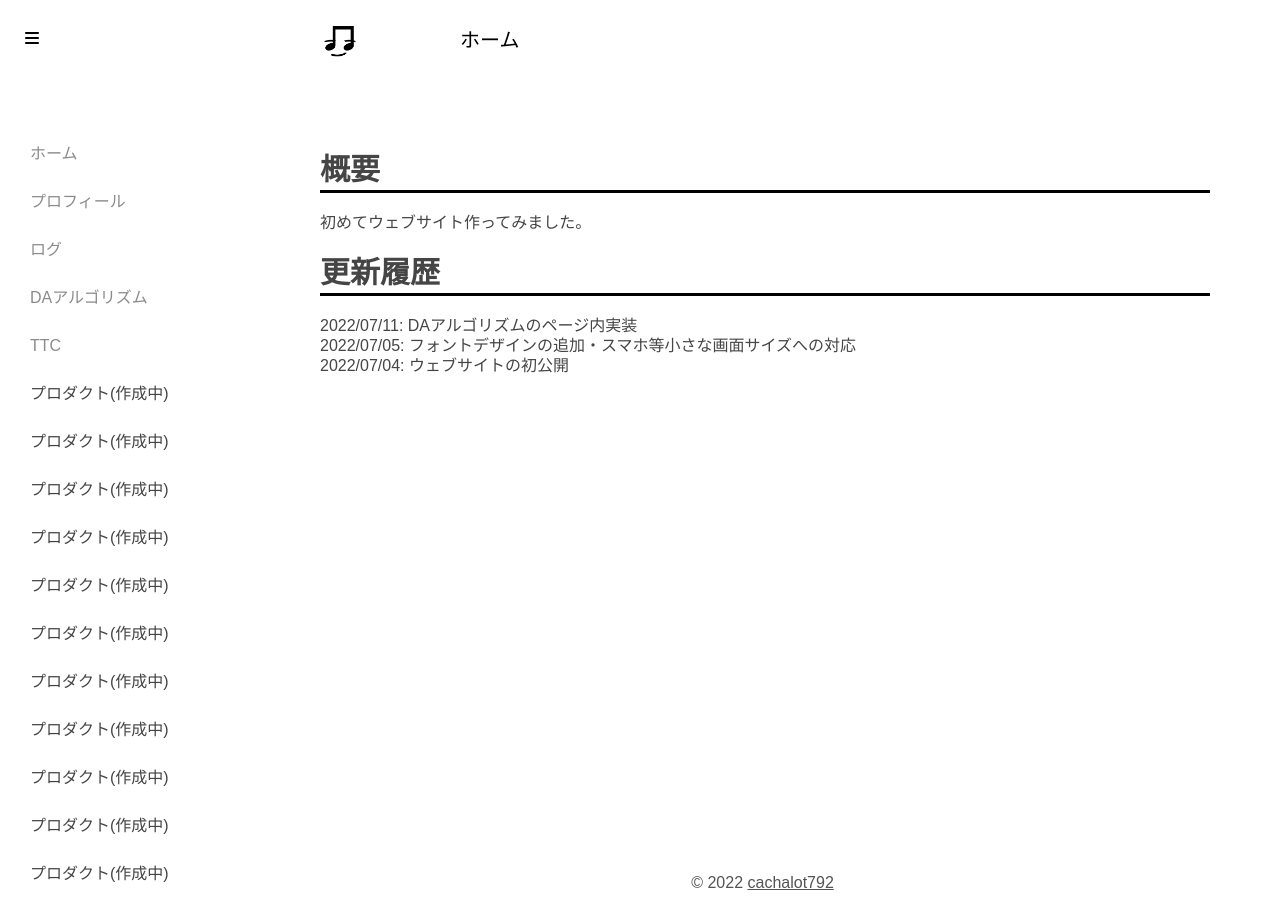
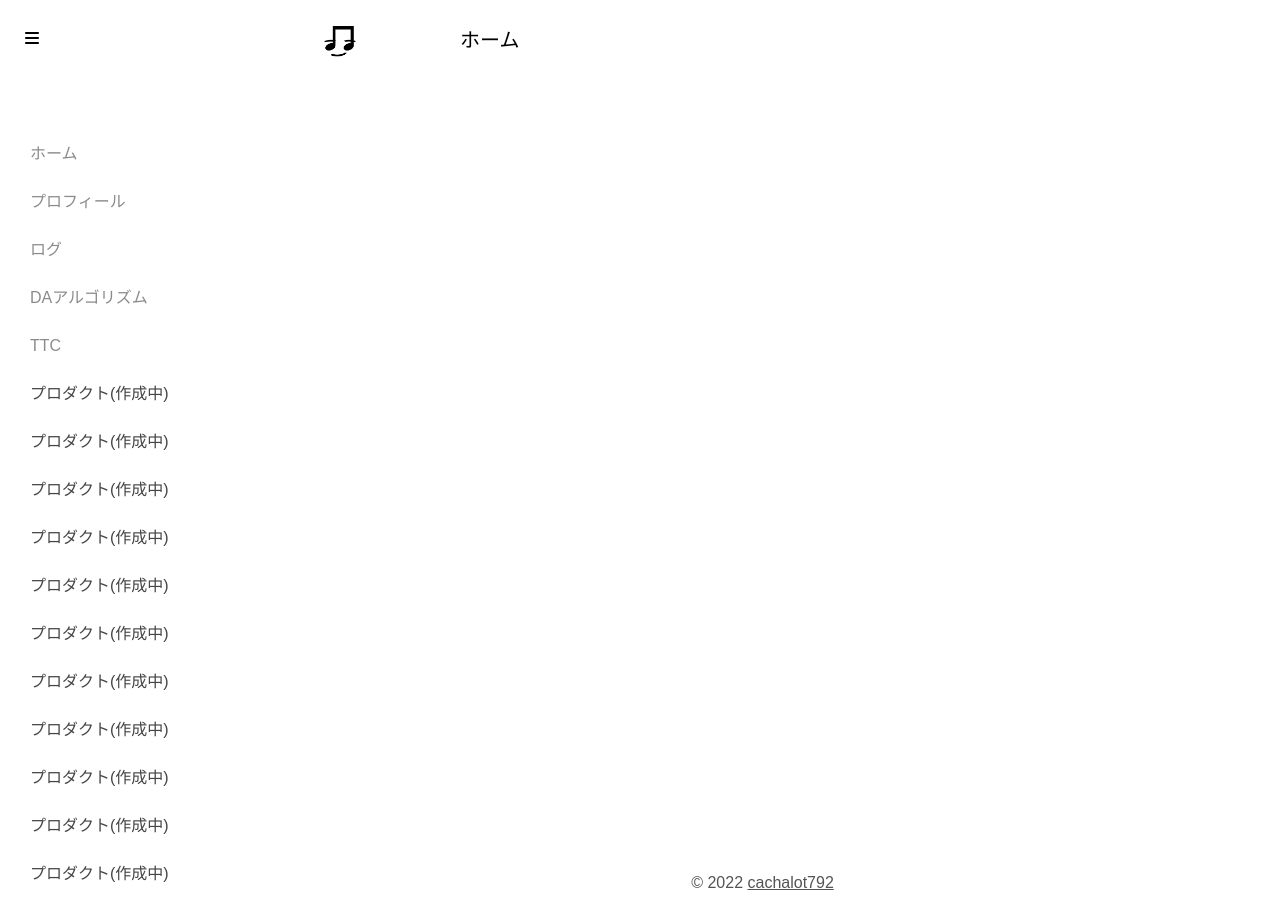
Before and after one commit to Cachalot792/Website_Ver.1, a Jekyll site: the page built from documents/profile/index.md, in a window 1280 px wide. Built offline with Jekyll 4.4.1, drawn with Linux system fonts in a browser that asks for light colours; nearby versions of some CDN libraries; our own code applies the rules of GitHub Pages for plain Markdown files; Markdown is read by kramdown in place of the engine named in the settings.

Commit message:
Add files via upload

```diff
--- a/_layouts/default.html
+++ b/_layouts/default.html
@@ -94,16 +94,7 @@
     </header>
 
     <main>
-      <h1>概要</h1>
-      <p>
-        初めてウェブサイト作ってみました。
-      </p>
-      <h1>更新履歴</h1>
-      <p>
-        2022/07/11: DAアルゴリズムのページ内実装<br>
-        2022/07/05: フォントデザインの追加・スマホ等小さな画面サイズへの対応<br>
-        2022/07/04: ウェブサイトの初公開
-      </p>
+        {{ content }}
     </main>
 
     <footer>
```
Also changed, not shown: index.md (+7 -4 lines).
